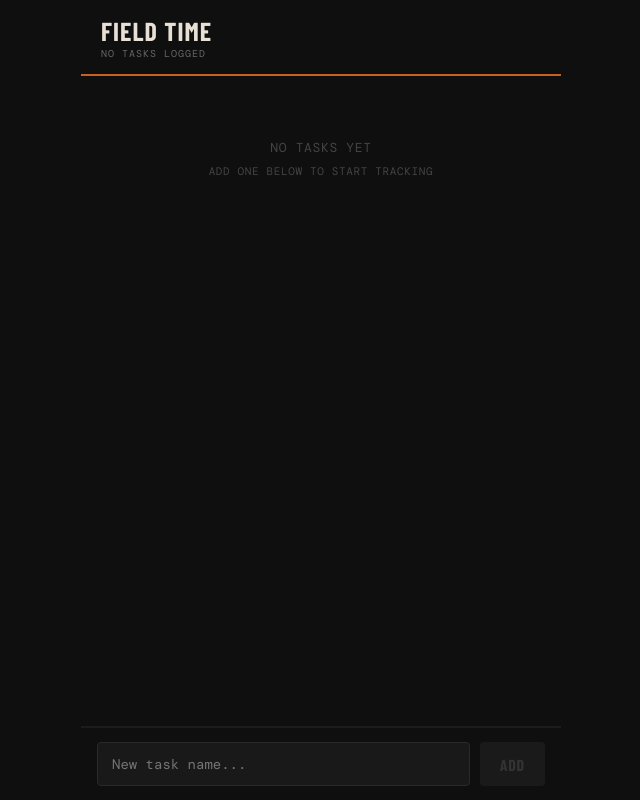
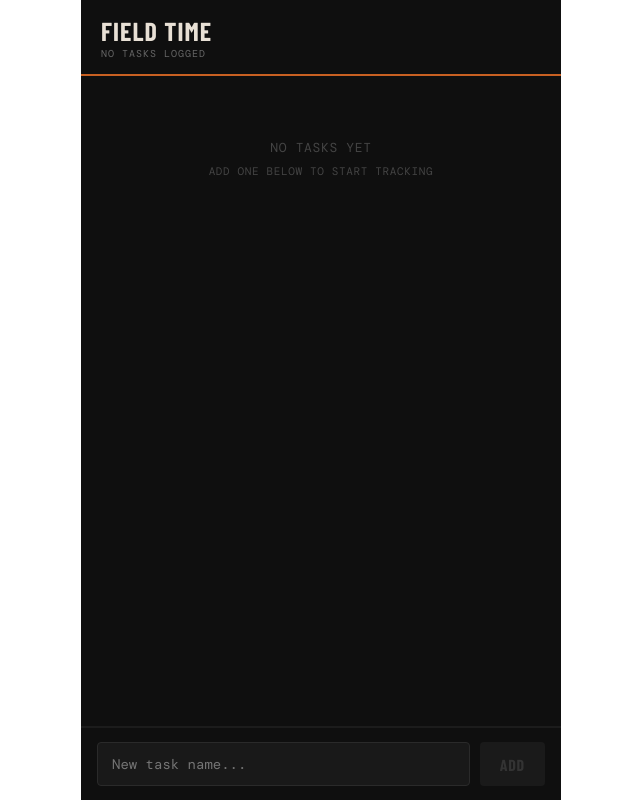
Before and after one commit to eacartwright/fieldtime, a React (Vite) app: page / in a window 1280 px wide. Shown: the whole page, without its empty margins (319-959 px from the left). Built offline with nearby package versions, Linux system fonts and the light colour scheme; no server answers; the database is empty; a web font is replaced by a local one.

Commit message:
Fix background color in index.css

```diff
--- a/src/index.css
+++ b/src/index.css
@@ -1,2 +1,2 @@
 *, *::before, *::after { box-sizing: border-box; }
-body { margin: 0; padding: 0; background: #0f0f0f; }
+body { margin: 0; padding: 0; background: ##1f1f1f; }
```
